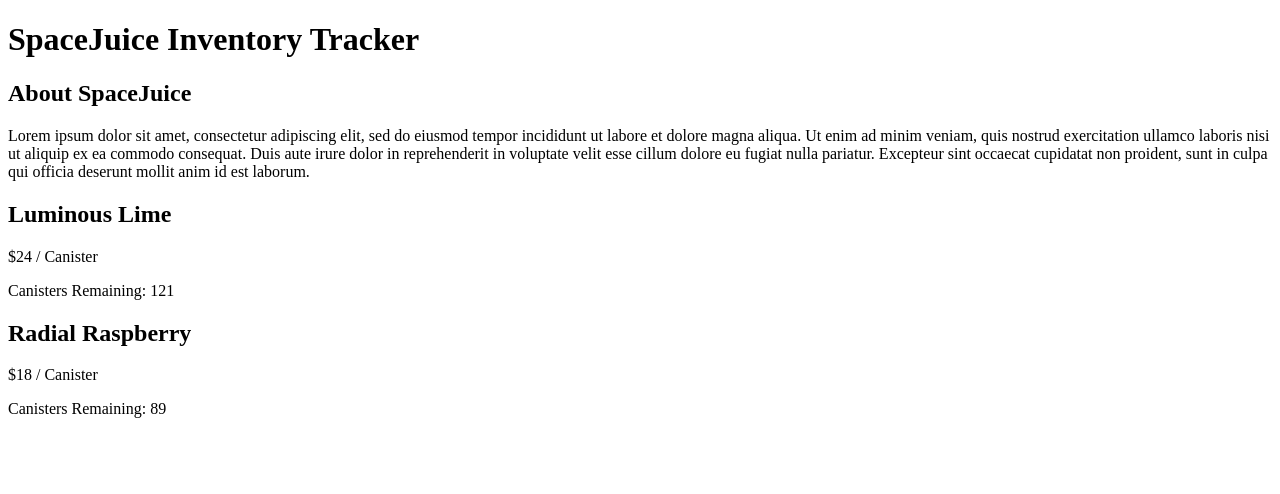
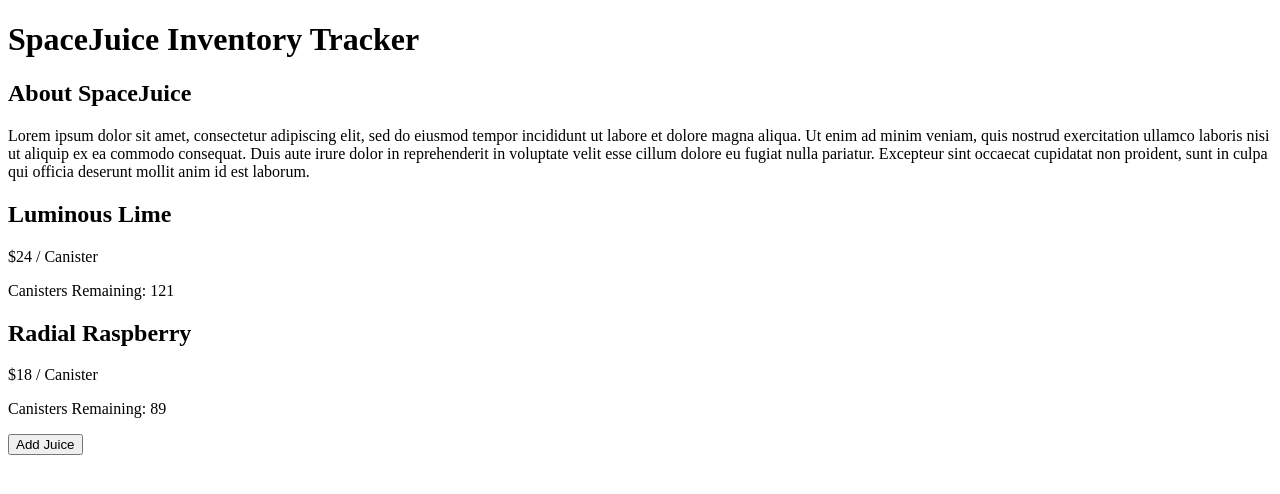
Before and after one commit to ellajtanttu/spacejuice-tracker, a React (Create React App) app: page / in a window 1280 px wide. Shown: the top 494 px of the page. Built offline with nearby package versions, Linux system fonts and the light colour scheme.

Commit message:
successful add juice button to form render

```diff
--- a/src/components/JuiceControl.js
+++ b/src/components/JuiceControl.js
@@ -13,6 +13,10 @@ class JuiceControl extends React.Component {
     };
   }
 
+  handleClick = () => {
+    this.setState({pageShowing: 2})
+  }
+
 /*
 Juice List | 0 => button: NJ From (2)
 Juice Details | 1 => button: List (0)
@@ -21,8 +25,10 @@ FUTURE: New Juice Form | 2 => button: Details(1)
 
 render() {
   let currentlyVisiblePage = null;
+  let buttonText = null;
   if (this.state.pageShowing === 0) {
     currentlyVisiblePage = <JuiceList />
+    buttonText = "Add Juice"
   } else if (this.state.pageShowing === 1) {
     currentlyVisiblePage = <JuiceDetails />
   } else {
@@ -31,6 +37,7 @@ render() {
   return (
     <React.Fragment>
       {currentlyVisiblePage}
+      <button onClick={this.handleClick}>{buttonText}</button>
     </React.Fragment>
   )
 }
```
